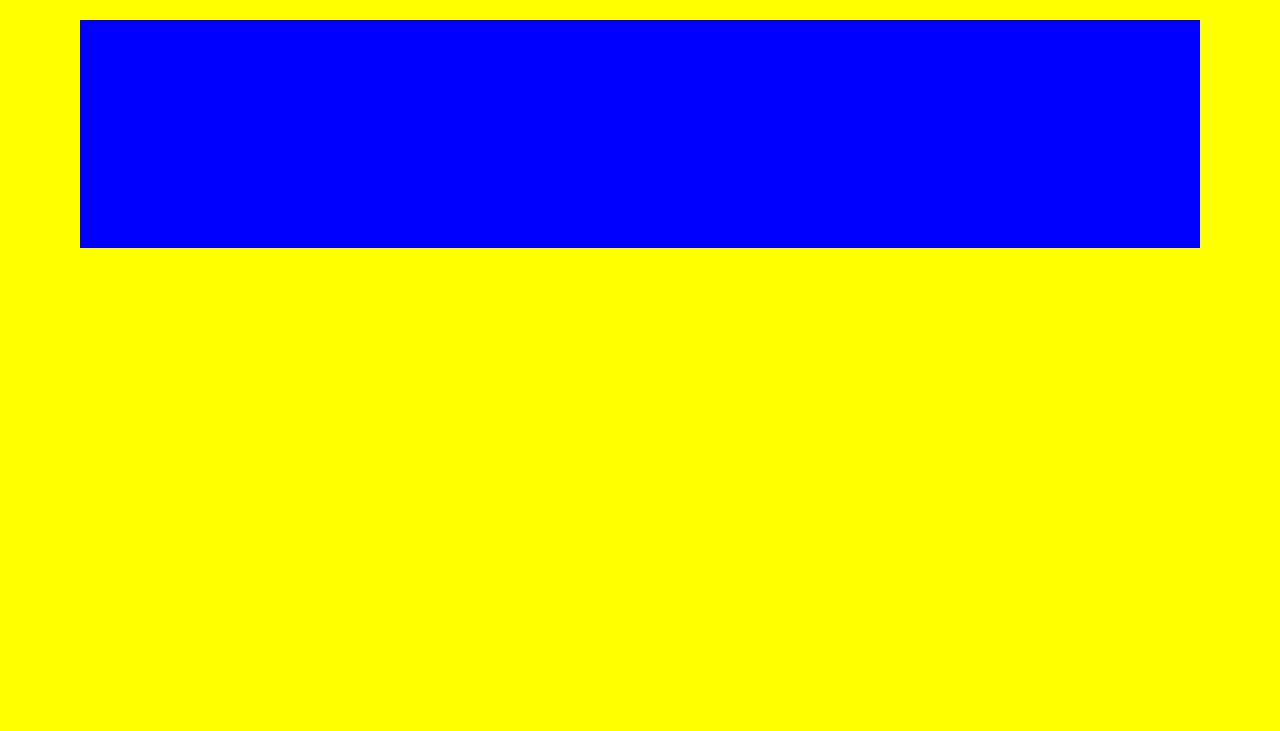
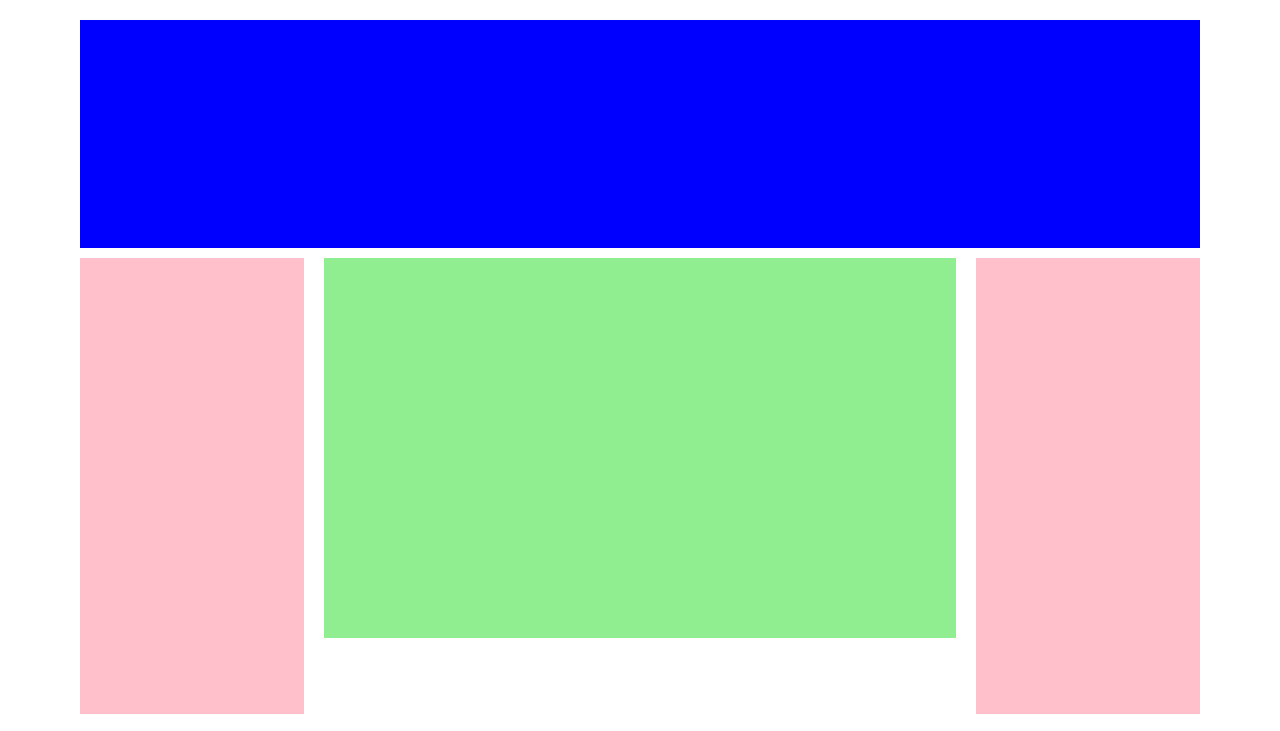
Before and after one commit to ilariamammucari/htmlcss-struttura-wp, a plain HTML site: page index.html in a window 1280 px wide. Shown: the top 731 px of the page. Drawn offline with Linux system fonts and the light colour scheme.

Commit message:
add main

```diff
--- a/css/style.css
+++ b/css/style.css
@@ -4,14 +4,55 @@
 	box-sizing: border-box;
 }
 
+/* regola che si usa quando ho elementi float */
+.clearfix::after {
+	content: '';
+	display: table;
+	clear: both;
+}
+
+/* tutti i float left */
+.float-left {
+	float: left;
+}
+
+/* contenitore */
 .container {
 	width: 100%;
 	height: 100vh;
-	background-color: yellow;
+	/* background-color: yellow; */
 	padding: 20px 80px;
 }
 
+/* intestazione */
 header {
 	height: 30%;
 	background-color: blue;
 }
+
+/* parte centrale */
+main {
+	height: 100%;
+	margin: 10px 0;
+}
+
+main .col-left, .col-right{
+	width: 20%;
+	height: 60%;
+	background-color: pink;
+}
+
+main .corpo-principale {
+	width: calc(60% - 40px);
+	height: 50%;
+	background-color: lightgreen;
+	margin: 0 20px;
+}
+
+
+main .col-right .widget {
+	width: 100%;
+	height: 100%;
+	background-color: pink;
+	margin-bottom: 20px;
+}
--- a/index.html
+++ b/index.html
@@ -19,20 +19,22 @@
 		</header>
 		<!-- /intestazione -->
 		<!-- parte centrale -->
-		<main>
+		<main class="clearfix">
 			<!-- col-left -->
-			<aside class="col-left">
+			<aside class="col-left float-left">
 
 			</aside>
 			<!-- /col-left -->
 			<!-- corpo principale -->
-			<section class="corpo-principale">
+			<section class="corpo-principale float-left">
 
 			</section>
 			<!-- /corpo principale -->
 			<!-- col-right -->
-			<aside class="col-right">
-
+			<aside class="col-right float-left">
+				<div class="widget"></div>
+				<div class="widget"></div>
+				<div class="widget"></div>
 			</aside>
 			<!-- /col-right -->
 		</main>
```
